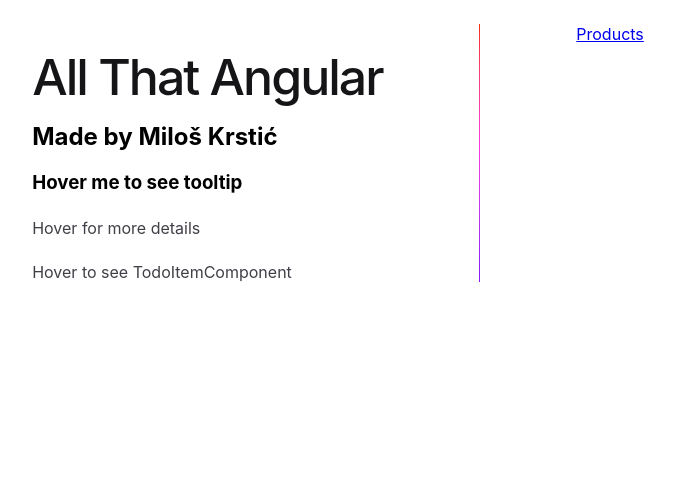
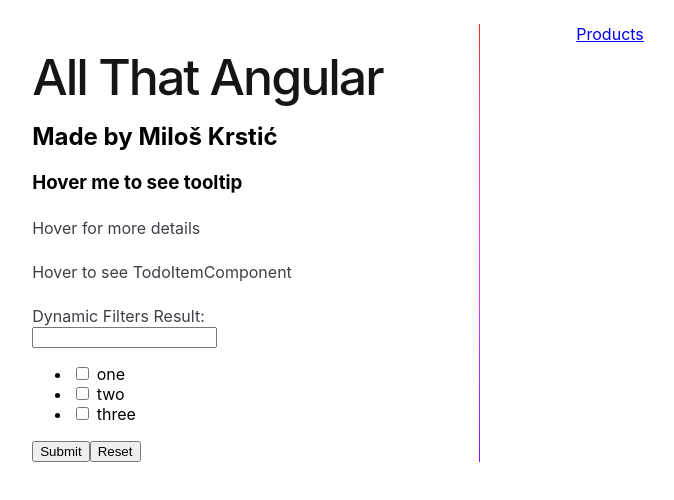
Before and after one commit to grizlizli/all-that-angular, an Angular app: page / in a window 1280 px wide. Shown: the top 500 px of the page, without its empty margins (302-976 px from the left). Built offline with nearby package versions, Linux system fonts and the light colour scheme.

Commit message:
dynamic filters prototype

```diff
--- a/src/app/app.component.html
+++ b/src/app/app.component.html
@@ -2,10 +2,18 @@
   <div class="content">
     <div class="left-side">
       <h1 mkTooltip="Hello, World!" data-testid="mk-app-title">{{ title }}</h1>
-      <h2 mkTooltip="They call me Grizli :)" [template]="tooltipRef" data-testid="mk-app-subtitle">Made by Miloš Krstić</h2>
+      <h2 mkTooltip="They call me Grizli :)" [template]="tooltipRef" data-testid="mk-app-subtitle">Made by Miloš Krstić
+      </h2>
       <h3 mkTooltip="" [template]="templateRef()" data-testid="mk-app-subtitle2">Hover me to see tooltip</h3>
       <p mkTooltip="This link does not work :)" [template]="customUrlTooltip">Hover for more details</p>
       <p mkTooltip="Test" [template]="TodoItemComponent">Hover to see TodoItemComponent</p>
+
+      <div>
+        <p>Dynamic Filters Result:</p>
+        <code>{{dynamicFiltersValue}}</code>
+        <mk-dynamic-filters [options]="['one', 'two', 'three']"
+          (valueChange)="handleDynamicFiltersValueChange($event)" />
+      </div>
     </div>
     <div class="divider" role="separator" aria-label="Divider"></div>
     <div class="right-side">
--- a/src/app/app.component.ts
+++ b/src/app/app.component.ts
@@ -4,11 +4,12 @@ import { TooltipDirective } from './components/tooltip/tooltip.directive';
 import { TodosListComponent } from './components/todos-list/todos-list.component';
 import { RouterLink, RouterOutlet } from '@angular/router';
 import { TodoItemComponent } from './components/todo-item/todo-item.component';
+import { DynamicFiltersComponent } from './components/dynamic-filters/dynamic-filters.component';
 
 @Component({
   selector: 'mk-root',
   standalone: true,
-  imports: [CommonModule, TooltipDirective, TodosListComponent, RouterOutlet, RouterLink],
+  imports: [CommonModule, TooltipDirective, TodosListComponent, RouterOutlet, RouterLink, DynamicFiltersComponent],
   templateUrl: './app.component.html',
   styleUrl: './app.component.scss'
 })
@@ -18,4 +19,11 @@ export class AppComponent {
   readonly templateRef = viewChild<TemplateRef<any>>('anotherTooltipRef');
   readonly TodoItemComponent: Type<TodoItemComponent> = TodoItemComponent;
   readonly customUrlTooltip: string = '<p class="p-tooltip">This is a <a href="#">link</a>.</p>';
+
+  dynamicFiltersValue: string[] = [];
+
+  handleDynamicFiltersValueChange(value: string[]) {
+    console.log('handleDynamicFiltersValueChange', value);
+    this.dynamicFiltersValue = value;
+  }
 }
--- /dev/null
+++ b/src/app/components/dynamic-filters/dynamic-filters.component.html
@@ -0,0 +1,17 @@
+<form [formGroup]="form" (ngSubmit)="onSubmit()">
+    <input type="text" formControlName="query">
+    <ng-container formArrayName="filters">
+        <ul>
+            @for (group of filters.controls; track $index) {
+                @if (group.value.value | stringIsSubstring:form.get('query')!.value) {
+                    <li [formGroupName]="$index">
+                        <input type="checkbox" formControlName="checked">
+                        {{ group.value.value }}
+                    </li>
+                }
+            }
+        </ul>
+    </ng-container>
+    <button type="submit">Submit</button>
+    <button type="button" (click)="reset()">Reset</button>
+</form>
--- /dev/null
+++ b/src/app/components/dynamic-filters/dynamic-filters.component.ts
@@ -0,0 +1,65 @@
+import { Component, effect, input, output } from '@angular/core';
+import { FormArray, FormControl, FormGroup, ReactiveFormsModule } from '@angular/forms';
+import { map } from 'rxjs';
+import { StringIsSubstringPipe } from '../../pipes/string-is-substring.pipe';
+
+@Component({
+  selector: 'mk-dynamic-filters',
+  standalone: true,
+  imports: [ReactiveFormsModule, StringIsSubstringPipe],
+  templateUrl: './dynamic-filters.component.html',
+  styleUrl: './dynamic-filters.component.scss'
+})
+export class DynamicFiltersComponent {
+  options = input.required<string[]>();
+  form = new FormGroup({
+    query: new FormControl(''),
+    filters: new FormArray([])
+  });
+
+  filters = this.form.get('filters') as FormArray;
+
+  // #valueChanges$ = this.form.valueChanges.pipe(
+  //   map((value: any) => value.filters!
+  //     .filter((filter: any) => filter.checked)
+  //     .map((filter: any) => filter.value)
+  //   )
+  // );
+
+  valueChange = output<string[]>();
+
+  constructor() {
+    effect(() => {
+      this.filters.clear();
+      const options = this.options();
+      options.forEach(option => {
+        this.filters.push(new FormGroup({
+          checked: new FormControl(false),
+          value: new FormControl(option)
+        }), { emitEvent: false });
+      });
+    });
+  }
+
+  filterByQueryInput(controlValue: string, queryValue: string | null): boolean {
+    console.log('filterByQueryInput');
+    if (!queryValue) {
+      return true;
+    }
+    else {
+      return controlValue.toLocaleLowerCase().includes(queryValue.toLocaleLowerCase());
+    }
+  }
+
+  onSubmit() {
+    const formValue = this.form.value;
+    const value = formValue.filters!.filter((filter: any) => filter.checked)
+      .map((filter: any) => filter.value);
+
+    this.valueChange.emit(value);
+  }
+
+  reset() {
+    this.form.reset();
+  }
+}
--- /dev/null
+++ b/src/app/pipes/string-is-substring.pipe.ts
@@ -0,0 +1,17 @@
+import { Pipe, PipeTransform } from '@angular/core';
+
+@Pipe({
+  name: 'stringIsSubstring',
+  standalone: true
+})
+export class StringIsSubstringPipe implements PipeTransform {
+
+  transform(value: string, query: string | null): unknown {
+    if (!query || !value) {
+      return true;
+    }
+    else {
+      return value.toLocaleLowerCase().includes(query.toLocaleLowerCase());
+    }
+  }
+}
```
Also changed, not shown: src/app/components/dynamic-filters/dynamic-filters.component.scss (added), 2 other files (tests, documents, lock files or other folders).
